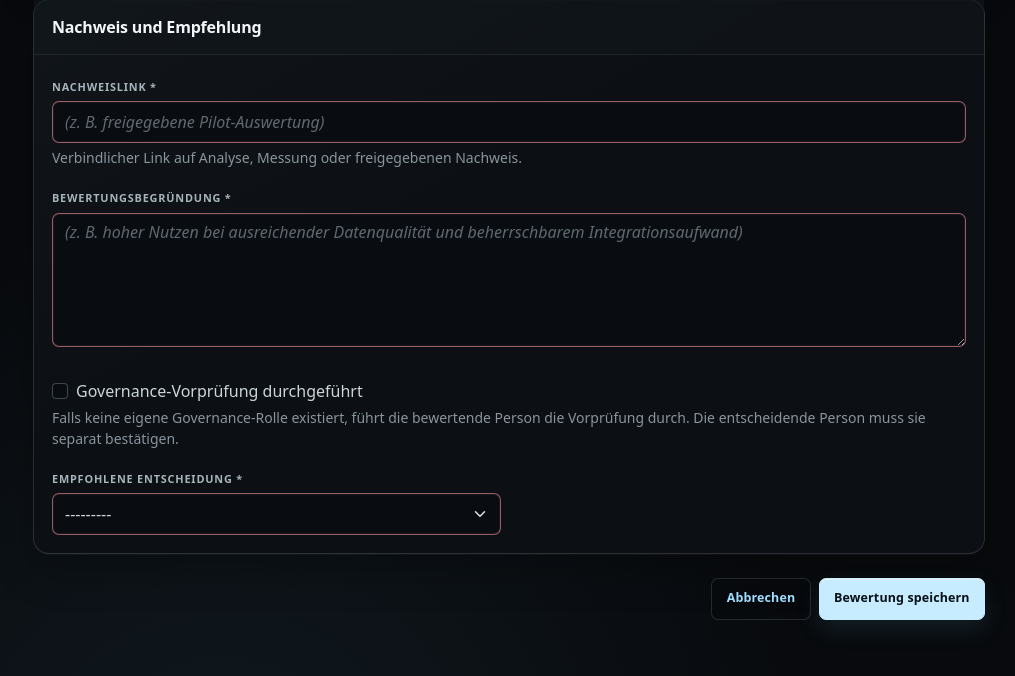
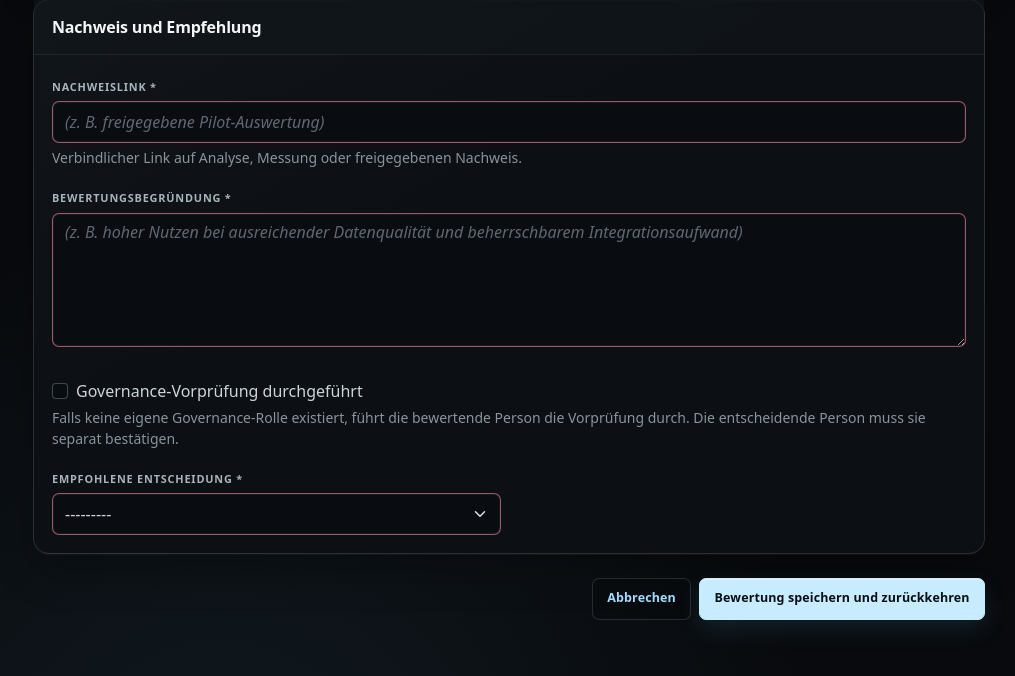
Before and after one commit to Satte882/KI-UseCase-Radar, a Django app: page /use-cases/00000000-0000-0000-0000-000000000001/assessment/new/ in a window 1280 px wide. Shown: the part 999-1675 px from the top of the page, without its empty margins (265-1280 px from the left). Run offline with Django 5.2, Linux system fonts and the light colour scheme; a user stored in the database is signed in; tables that the repository leaves empty hold one stand-in row (values such as "Sample post"); parts of the project's set-up code (start-up, migrations or seed data) failed here and were passed over; some libraries are stand-ins or nearby versions.

Commit message:
Return assessments to the originating work context

```diff
--- a/templates/use_cases/assessment_form.html
+++ b/templates/use_cases/assessment_form.html
@@ -4,7 +4,7 @@
 <div class="page-header">
   <div><div class="eyebrow mb-2">{{ use_case.short_id }} · Strukturierte Bewertung</div><h1 class="page-title">{{ use_case.title }}</h1><p class="page-subtitle">Confidence wird aus Evidenzqualität, Aktualität, Abdeckung, unabhängiger Prüfung und geklärten Annahmen hergeleitet.</p></div>
 </div>
-<form method="post">{% csrf_token %}
+<form method="post">{% csrf_token %}<input type="hidden" name="return_to" value="{{ return_to }}">
   <div class="app-card mb-4">
     <div class="card-header"><strong>Fachliche Bewertung</strong></div>
     <div class="card-body"><div class="row g-3">
@@ -18,6 +18,6 @@
       </div>
       {% endfor %}
     </div></div></div>
-  <div class="d-flex justify-content-end gap-2"><a class="btn btn-outline-secondary" href="{{ use_case.get_absolute_url }}">Abbrechen</a><button class="btn btn-primary">Bewertung speichern</button></div>
+  <div class="d-flex justify-content-end gap-2"><a class="btn btn-outline-secondary" href="{{ return_to }}">Abbrechen</a><button class="btn btn-primary">Bewertung speichern und zurückkehren</button></div>
 </form>
 {% endblock %}
```
